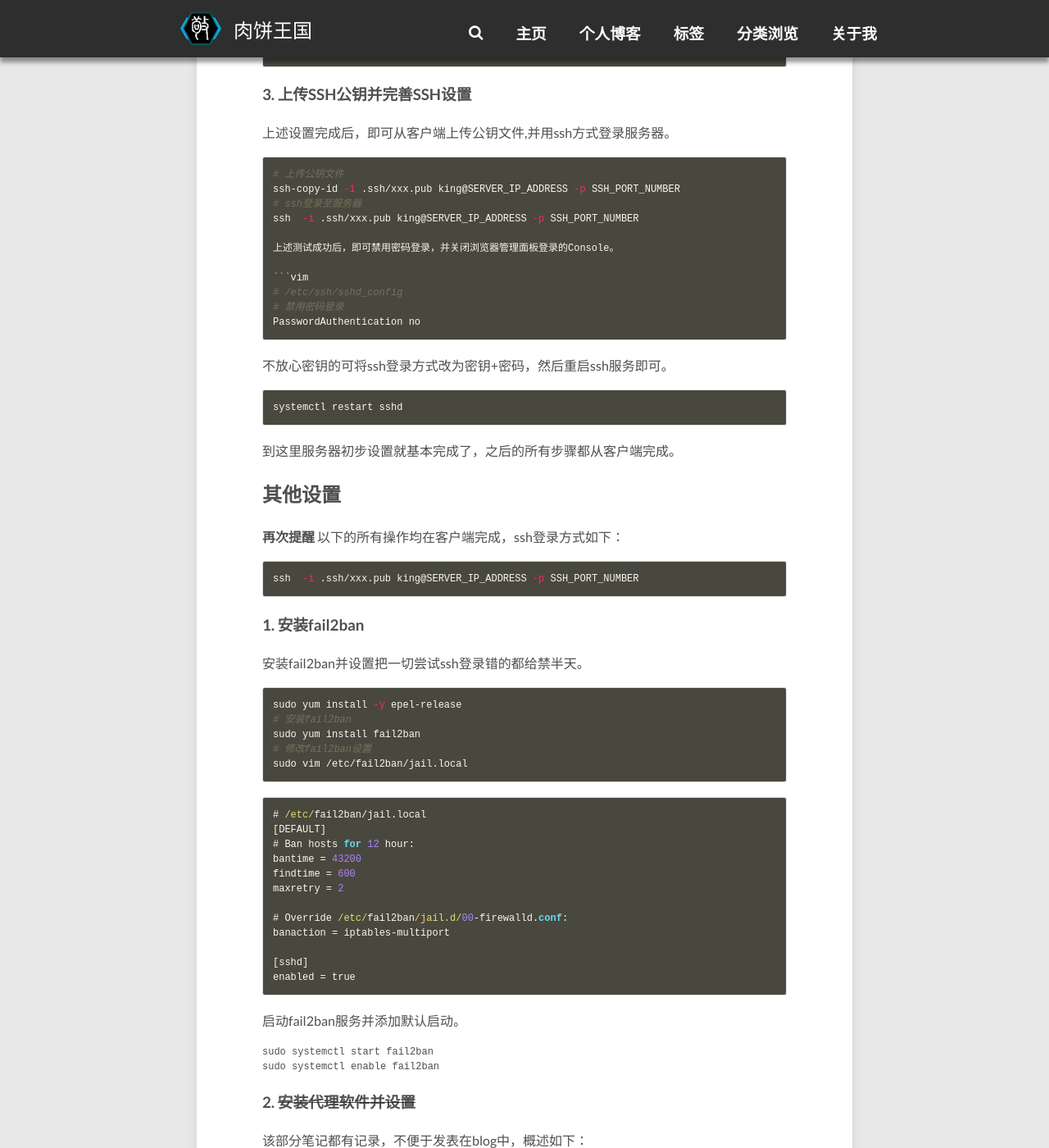
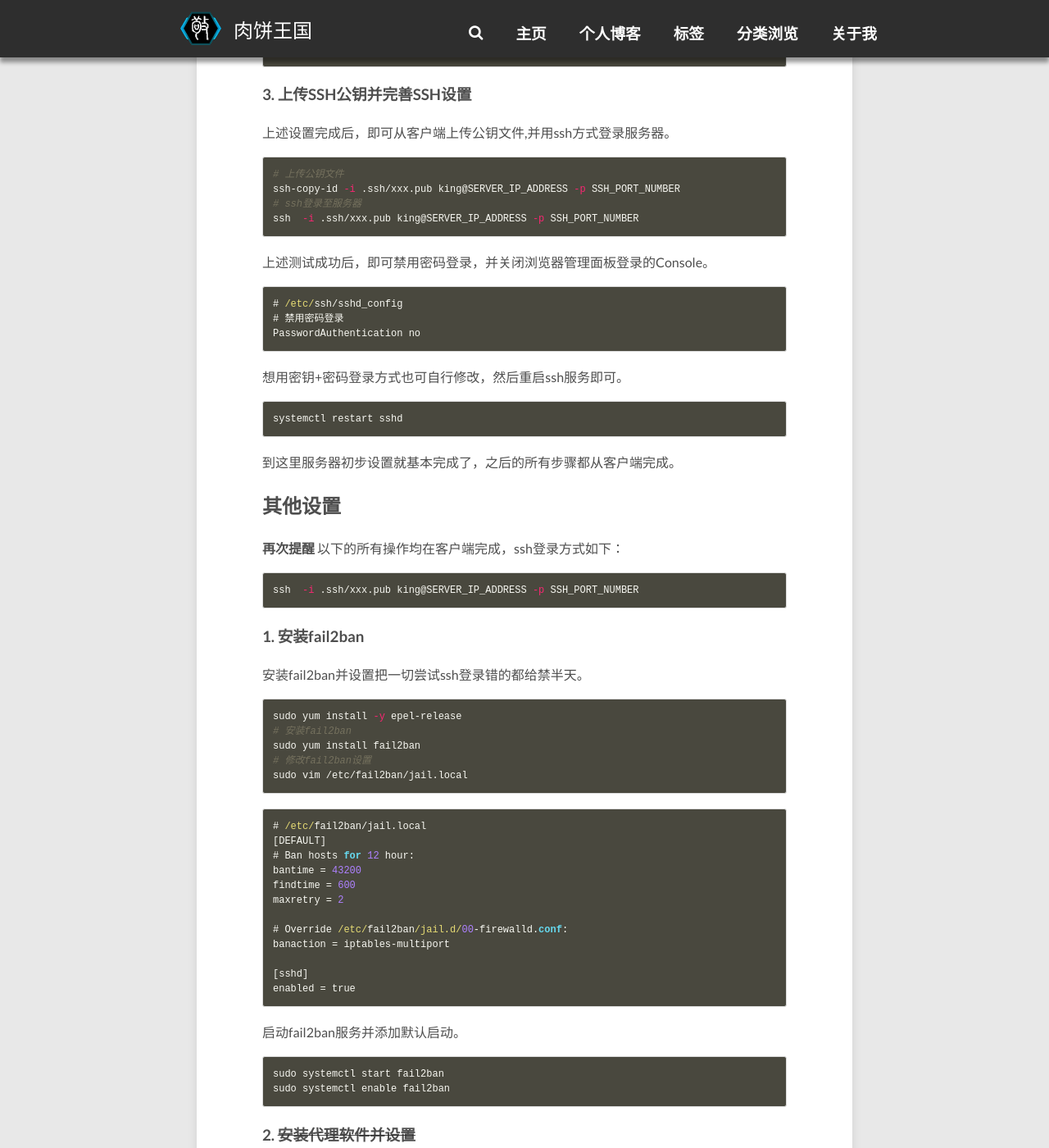
Before and after one commit to RobinKing/RobinKing.github.io, a Jekyll site: the page built from _posts/2020-02-23-setup-a-vps-and-configration.markdown, in a window 1280 px wide and 1400 px high, scrolled down 2106 px. Shown: the whole window at 82% size. Built offline with Jekyll 4.4.1, drawn with Linux system fonts in a browser that asks for light colours; nearby versions of some CDN libraries; comment, search, counter and statistics services are not loaded.

Commit message:
<fix> Correct some syntax error.

````diff
--- a/_posts/2019-01-23-test-image-files-uploaded-to-github.markdown
+++ b/_posts/2019-01-23-test-image-files-uploaded-to-github.markdown
@@ -7,11 +7,11 @@ tags:   [Life]
 ---
 最近工作还是很忙碌的，晚上回来之后就想折腾一会。发现国内的多说、友言之类都已经挂了，搜索过程中看到有人在用GitHub Issue 搭建评论系统，简直是人才啊。看着看着就看到用GitHub作图床的blog了。想到前几天GitHub 对个人用户功能扩容，想来微软爸爸也是不差钱的，用GitHub作图床也不是不行啊，今天建了个Repo测试一下。
 
-###测试图片链接
+### 测试图片链接
 ![测试图片][blogLogo]
 
 想到之后可以发一些截图之类的，这样确实是不错滴。
 
 想想我的擅长，好像就是各种平台下各类软件的安装和卸载，哈哈，但是这个好像不能当正事写出来哈。回头还是写一些简单的学习记录吧。争取早日开工～～～～～～～
 
-[blogLogo]:https://github.com/RobinKing/image_cache/raw/master/robincn.com/blog-logo.png
+[blogLogo]:https://raw.githubusercontent.com/RobinKing/image_cache/master/robincn.com/blog-logo.png
--- a/_posts/2020-02-23-setup-a-vps-and-configration.markdown
+++ b/_posts/2020-02-23-setup-a-vps-and-configration.markdown
@@ -25,7 +25,7 @@ Vultr官方提供了很多镜像选择，开始的适合还是和之前一样选
 
 VPS建好之后，用控制面板带的Console登录root账户，进行初步设置。
 
-```shell
+```bash
 # Change root passwd
 passwd
 
@@ -37,7 +37,7 @@ yum update
 
 更新完系统后就要进行ssh设置以便客户端登录操作了，具体步骤如下：
 
-```shell
+```bash
 vim /etc/ssh/sshd_config
 ```
 首先修改了一部分配置。
@@ -50,7 +50,7 @@ PermitRootLogin no # 禁止root用户登录
 
 **注意** 修改端口号后需要修改对应的防火墙设置。
 
-```shell
+```bash
 # SELinux 设置
 semanage port -a -t ssh_port_t -p tcp SSH_PORT_NUMBER #SSH_PORT_NUMBER是上一步设置的ssh端口号
 # firewall 设置
@@ -63,7 +63,7 @@ systemctl restart sshd  #restart ssh server
 
 然后添加一个普通用户并设置密码。CentOS的adduser居然和useradd是一样的，囧，还是“小恶魔”的adduser好用 - -
 
-```shell
+```bash
 # 添加用户king并添加到wheel组中
 useradd king -G wheel -U
 passwd king
@@ -71,7 +71,7 @@ passwd king
 
 由于禁止了root通过ssh登录，所以可以安装sudo以便刚才添加的用户进行日常维护。（此步骤不是必须的）
 
-```shell
+```bash
 yum install sudo
 visudo
 ```
@@ -84,11 +84,12 @@ visudo
 
 上述设置完成后，即可从客户端上传公钥文件,并用ssh方式登录服务器。
 
-```shell
+```bash
 # 上传公钥文件
 ssh-copy-id -i .ssh/xxx.pub king@SERVER_IP_ADDRESS -p SSH_PORT_NUMBER
 # ssh登录至服务器
 ssh  -i .ssh/xxx.pub king@SERVER_IP_ADDRESS -p SSH_PORT_NUMBER
+```
 
 上述测试成功后，即可禁用密码登录，并关闭浏览器管理面板登录的Console。
 
@@ -97,9 +98,9 @@ ssh  -i .ssh/xxx.pub king@SERVER_IP_ADDRESS -p SSH_PORT_NUMBER
 # 禁用密码登录
 PasswordAuthentication no
 ```
-不放心密钥的可将ssh登录方式改为密钥+密码，然后重启ssh服务即可。
+想用密钥+密码登录方式也可自行修改，然后重启ssh服务即可。
 
-```shell
+```bash
 systemctl restart sshd
 ```
 
@@ -109,14 +110,14 @@ systemctl restart sshd
 
 **再次提醒** 以下的所有操作均在客户端完成，ssh登录方式如下：
 
-```shell
+```bash
 ssh  -i .ssh/xxx.pub king@SERVER_IP_ADDRESS -p SSH_PORT_NUMBER
 ```
 
 ### 1. 安装fail2ban
 安装fail2ban并设置把一切尝试ssh登录错的都给禁半天。
 
-```shell
+```bash
 sudo yum install -y epel-release
 # 安装fail2ban
 sudo yum install fail2ban
@@ -140,7 +141,7 @@ enabled = true
 
 启动fail2ban服务并添加默认启动。
 
-```Shell
+```bash
 sudo systemctl start fail2ban
 sudo systemctl enable fail2ban
 ```
@@ -156,7 +157,7 @@ sudo systemctl enable fail2ban
 + 创建自启动服务（需要修改**\*.service文件中的User等字段，和ExecStart等）
 + 添加防火墙规则
 
-```shell
+```bash
 # Update firewall rule
 firewall-cmd --zone=public --add-port=xxx1-xxx3/tcp --permanent
 firewall-cmd --zone=public --add-port=xxx1-xxx3/udp --permanent
@@ -171,7 +172,7 @@ sudo systemctl enable YOURSERVICE
 
 开启BBR详细步骤如下，如果内核版本低于4.9需要更新内核，不想编译的添加源就行，老Gentoo用户表示不想多说什么了，哈哈
 
-```shell
+```bash
 uname -r
 # 版本号低于4.9需要更新内核并重启
 sudo rpm --import https://www.elrepo.org/RPM-GPG-KEY-elrepo.org
@@ -184,7 +185,7 @@ sudo reboot
 
 版本号高于4.9的可直接开启，具体步骤如下：
 
-```shell
+```bash
 # sudo echo "net.core.default_qdisc=fq" >> /etc/sysctl.conf
 echo 'net.core.default_qdisc=fq' | sudo tee -a /etc/sysctl.conf
 # sudo echo "net.ipv4.tcp_congestion_control=bbr" >> /etc/sysctl.conf
@@ -193,7 +194,7 @@ sudo sysctl -p
 ```
 
 测试一下吧
-```shell
+```bash
 sudo sysctl net.ipv4.tcp_available_congestion_control
 # output should be:
 net.ipv4.tcp_available_congestion_control = reno cubic bbr
--- a/_posts/2020-10-7-configure-vps-auto-update-using-yum-cron.markdown
+++ b/_posts/2020-10-7-configure-vps-auto-update-using-yum-cron.markdown
@@ -33,4 +33,5 @@ exclude = kernel* mysql*  # 自动更新排除的软件包
 编辑完成后，启用服务以使自动更新生效。
 ```bash
 sudo systemctl start yum-cron
+sudo systemctl enable yum-cron
 ```
````
